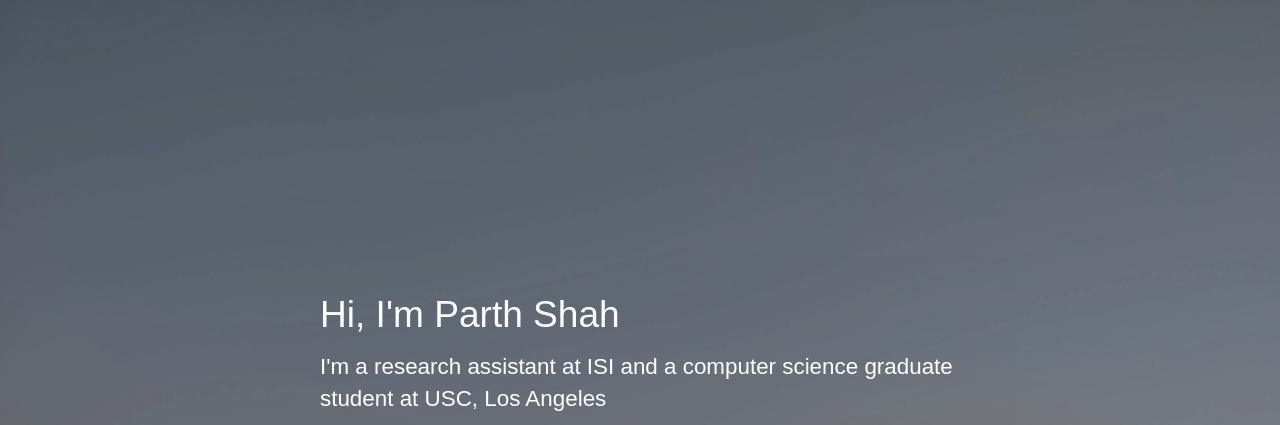
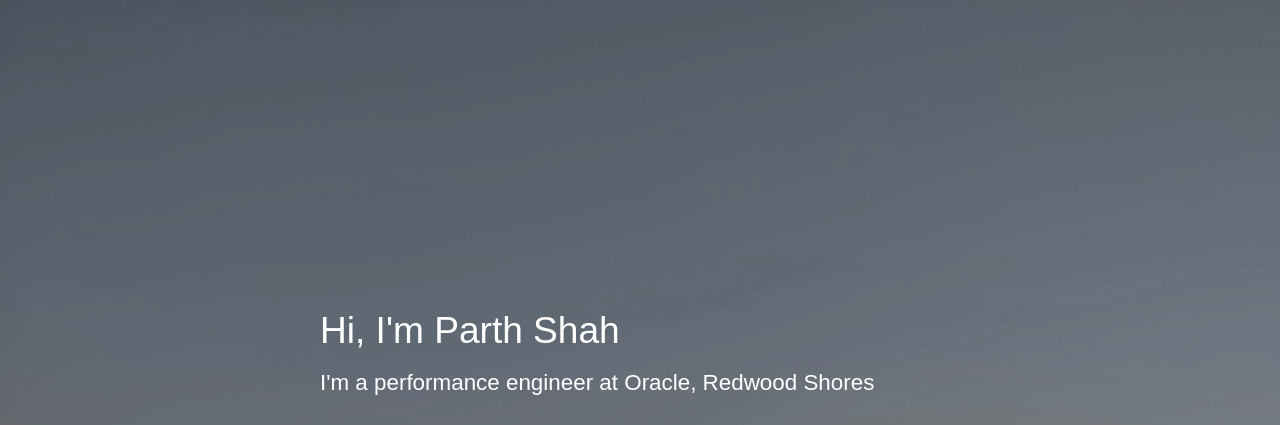
Before and after one commit to parthvshah/parthvshah.github.io, a plain HTML site: page index.html in a window 1280 px wide. Shown: the top 425 px of the page. Drawn offline with nearby package versions, Linux system fonts and the light colour scheme; some icons are missing.

Commit message:
Headline

```diff
--- a/index.html
+++ b/index.html
@@ -44,7 +44,7 @@
   <div class="overlay">
     <div class="content">
       <p id="main" class="text">Hi, I'm Parth Shah</p>
-      <p class="text">I'm a research assistant at ISI and a computer science graduate student at USC, Los Angeles</p>
+      <p class="text">I'm a performance engineer at Oracle, Redwood Shores</p>
       <br>
       <div id="intro-icons">
         <abbr title="Resume">
```
